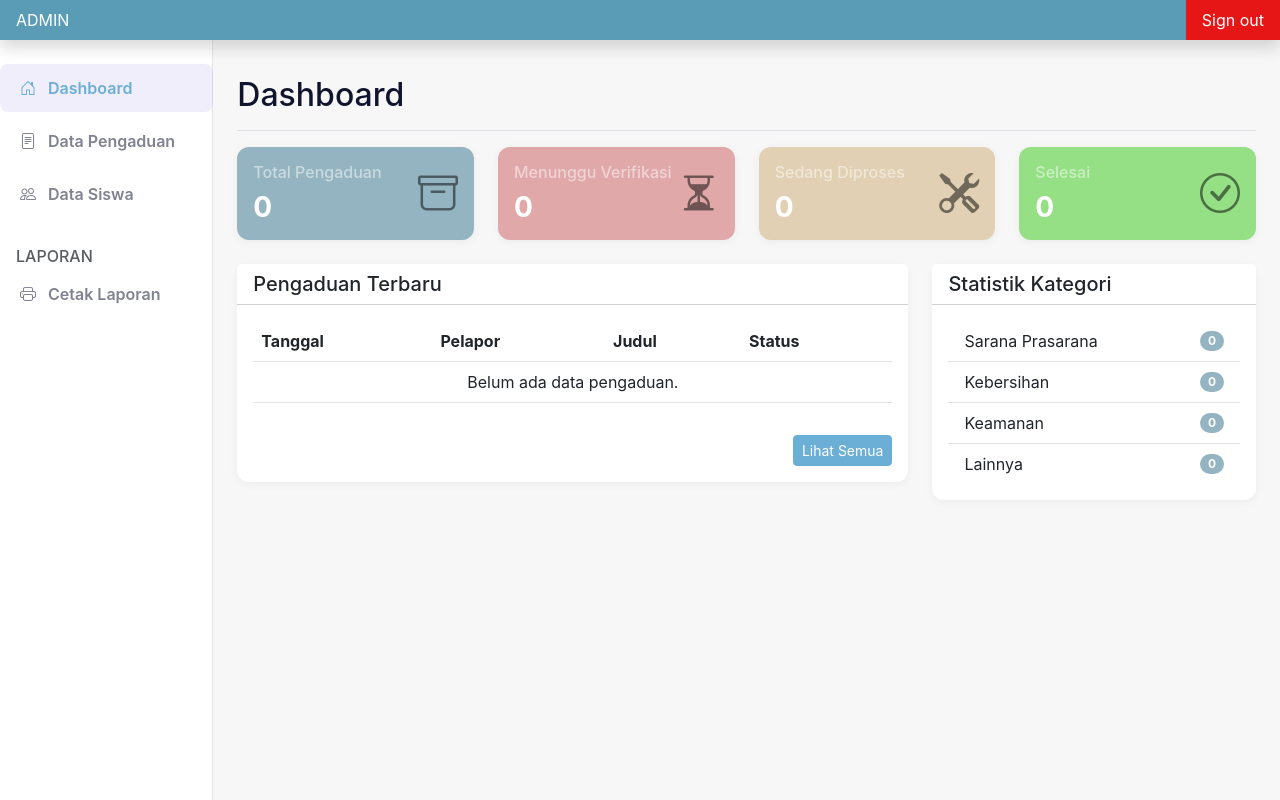
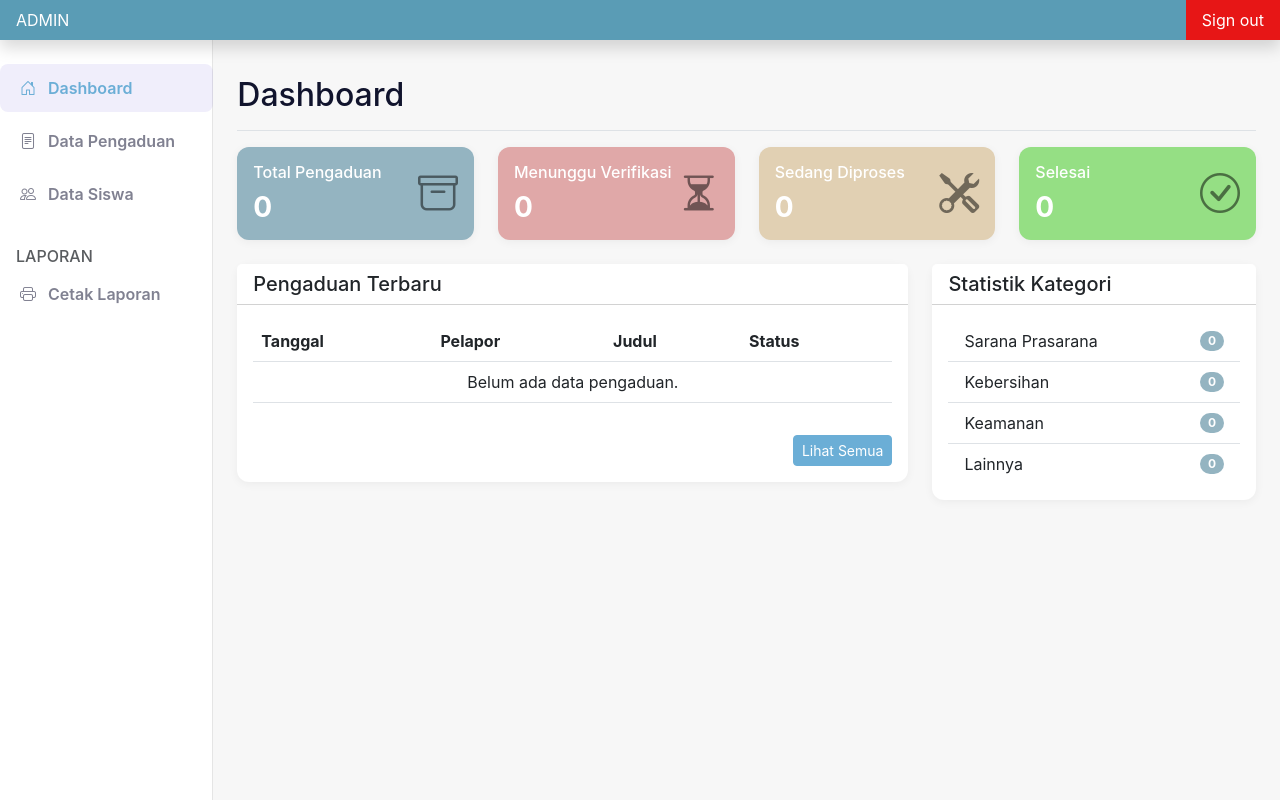
Before and after one commit to taleaa836-pia/aplikasi-pengaduan-sarana-sekolah, a PHP site: page /admin/index.php in a window 1280 px wide. Run offline with PHP 8.4, Linux system fonts and the light colour scheme; a user stored in the database is signed in; data comes from the database, SQL or seed files in the repository; data that the repository does not hold is empty; some libraries are stand-ins or nearby versions.

Commit message:
update css

```diff
--- a/admin/index.php
+++ b/admin/index.php
@@ -21,7 +21,7 @@ $kategori_stats = mysqli_query($koneksi, "SELECT k.nama_kategori, COUNT(p.id_pen
         <div class="card p-3 h-100 bg-primary text-white">
             <div class="d-flex justify-content-between align-items-center">
                 <div>
-                    <h6 class="text-white-50">Total Pengaduan</h6>
+                    <h6 class="text-white-55">Total Pengaduan</h6>
                     <h3 class="mb-0 fw-bold"><?php echo $total_pengaduan; ?></h3>
                 </div>
                 <i class="bi bi-archive fs-1 text-black-50"></i>
@@ -32,7 +32,7 @@ $kategori_stats = mysqli_query($koneksi, "SELECT k.nama_kategori, COUNT(p.id_pen
         <div class="card p-3 h-100 bg-warning text-white">
             <div class="d-flex justify-content-between align-items-center">
                 <div>
-                    <h6 class="text-white-50">Menunggu Verifikasi</h6>
+                    <h6 class="text-white-55">Menunggu Verifikasi</h6>
                     <h3 class="mb-0 fw-bold"><?php echo $baru; ?></h3>
                 </div>
                 <i class="bi bi-hourglass-split fs-1 text-black-50"></i>
@@ -43,7 +43,7 @@ $kategori_stats = mysqli_query($koneksi, "SELECT k.nama_kategori, COUNT(p.id_pen
         <div class="card p-3 h-100 bg-info text-white">
             <div class="d-flex justify-content-between align-items-center">
                 <div>
-                    <h6 class="text-white-50">Sedang Diproses</h6>
+                    <h6 class="text-white-55">Sedang Diproses</h6>
                     <h3 class="mb-0 fw-bold"><?php echo $diproses; ?></h3>
                 </div>
                 <i class="bi bi-tools fs-1 text-black-50"></i>
@@ -54,7 +54,7 @@ $kategori_stats = mysqli_query($koneksi, "SELECT k.nama_kategori, COUNT(p.id_pen
         <div class="card p-3 h-100 bg-success text-white">
             <div class="d-flex justify-content-between align-items-center">
                 <div>
-                    <h6 class="text-white-50">Selesai</h6>
+                    <h6 class="text-white-55">Selesai</h6>
                     <h3 class="mb-0 fw-bold"><?php echo $selesai; ?></h3>
                 </div>
                 <i class="bi bi-check-circle fs-1 text-black-50"></i>
```
Also changed, not shown: update_remote.php (deleted, +0 -20 lines), vercel.json.
